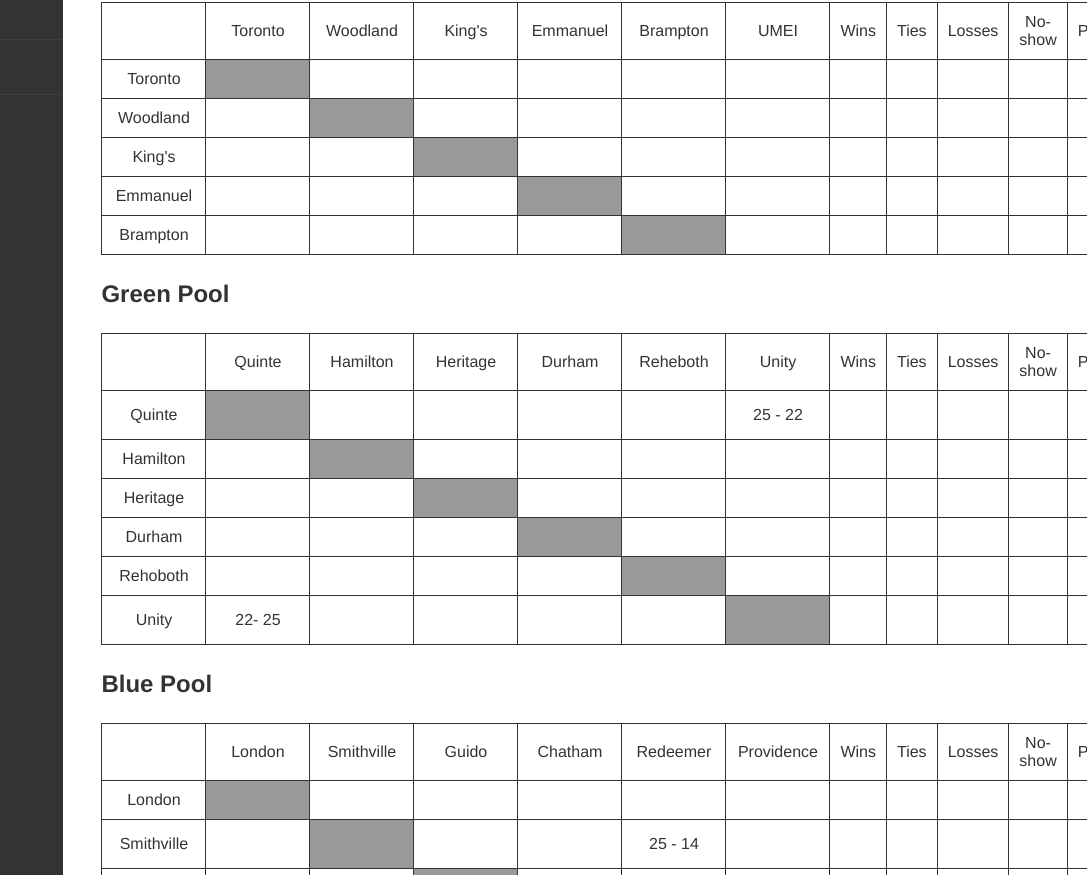
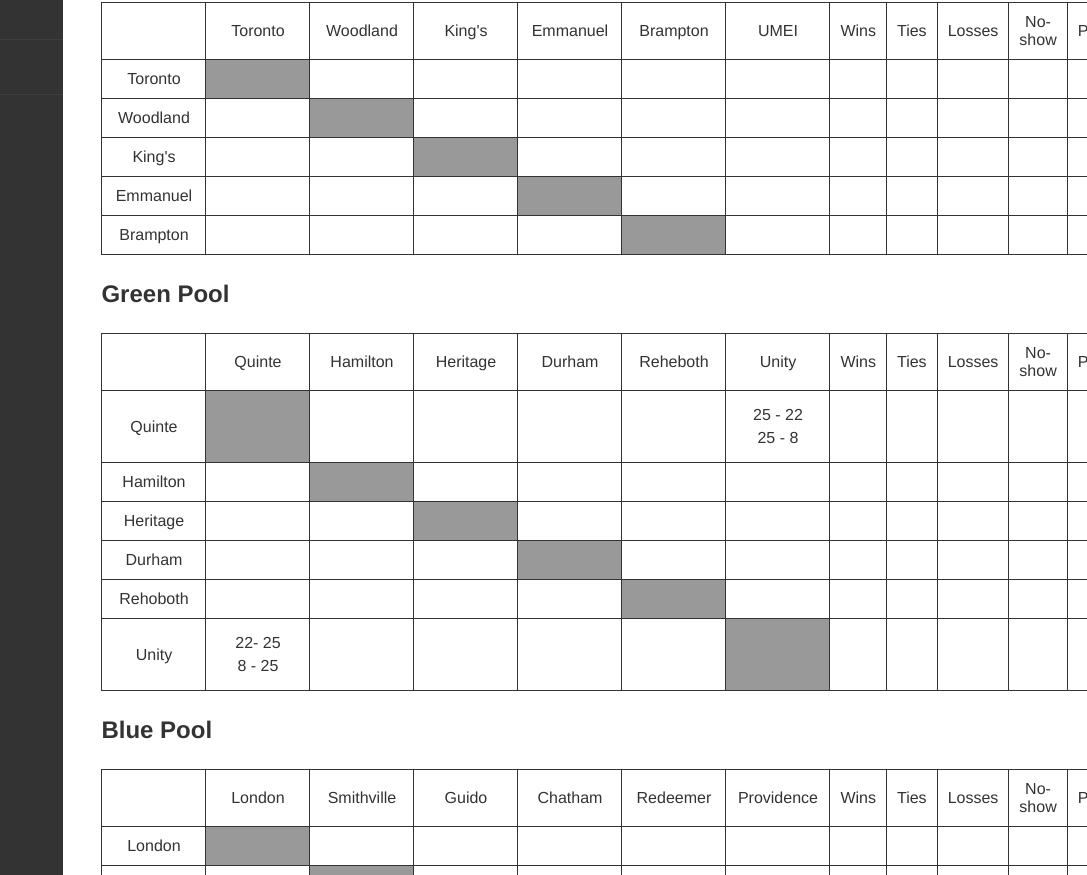
Before and after one commit to OCSSAA/OCSSAA.github.io, a plain HTML site: page results/index.html in a window 1280 px wide. Shown: the part 289-1164 px from the top of the page, without its empty margins (193-1280 px from the left). Drawn offline with Linux system fonts and the light colour scheme.

Commit message:
Quinte > Unity

```diff
--- a/results/index.html
+++ b/results/index.html
@@ -270,7 +270,7 @@
 							</td>
 							<td>
 								<p>25 - 22</p>
-								<p></p>
+								<p>25 - 8</p>
 								<p></p>
 							</td>
 							<td></td>
@@ -429,7 +429,7 @@
 							<td>Unity</td>
 							<td>
 								<p>22- 25</p>
-								<p></p>
+								<p>8 - 25</p>
 								<p></p>
 							</td>
 							<td>
```
